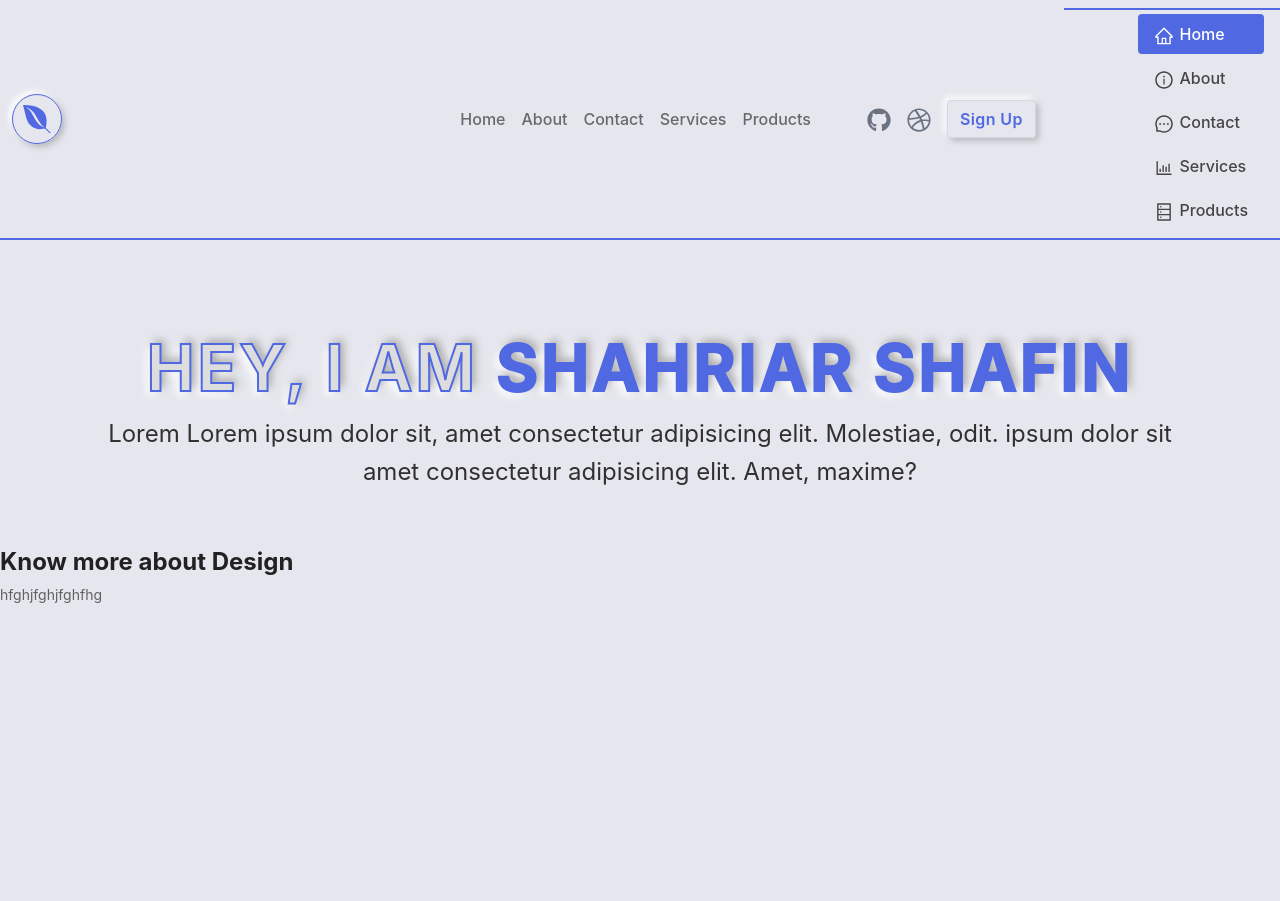
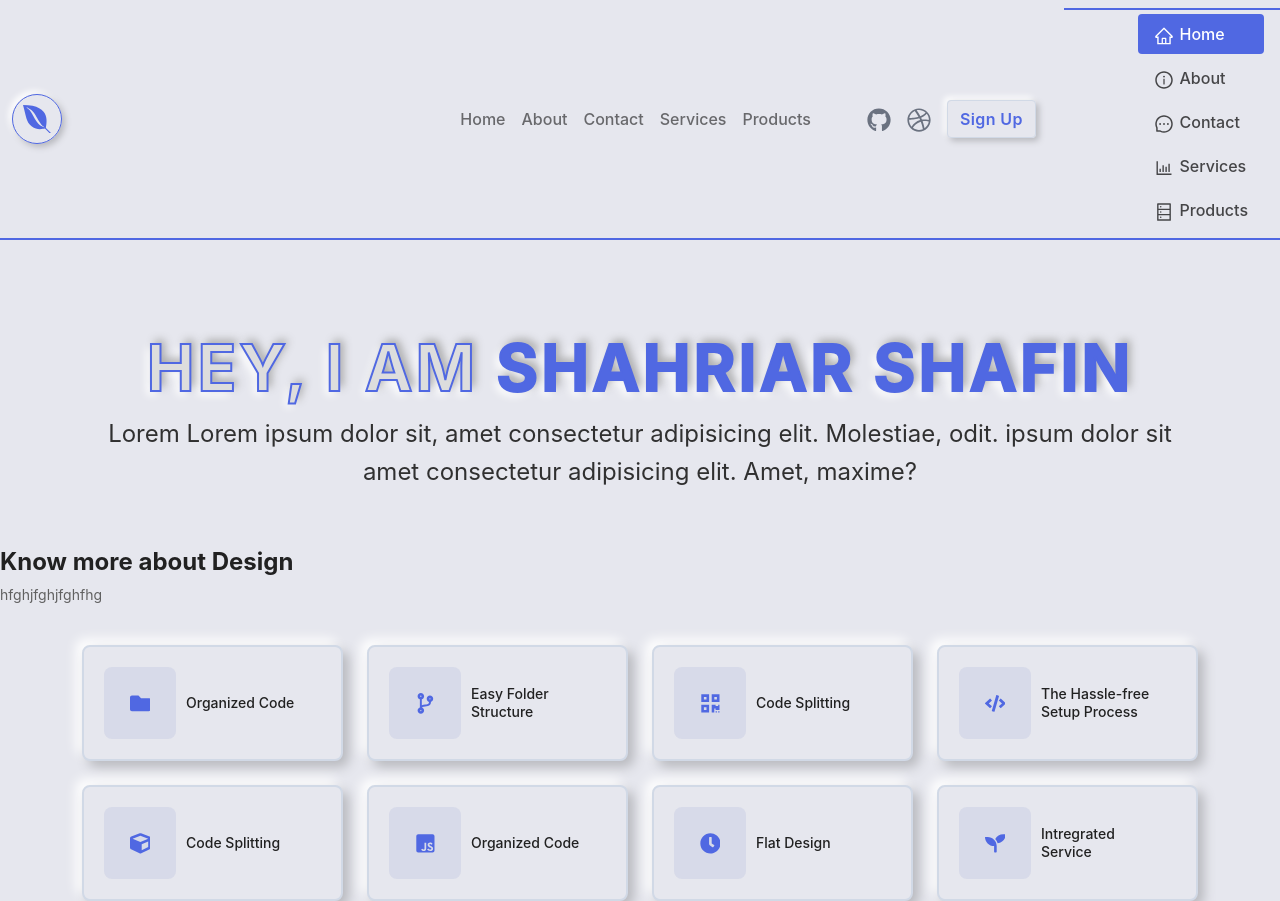
Before and after one commit to shahriarshafin/soft-ui, a Next.js app: page / in a window 1280 px wide. Before the commit the page ends 800 px from the top, so only its background shows below. Built offline with nearby package versions, Linux system fonts and the light colour scheme.

Commit message:
FeatureCard component added

```diff
--- /dev/null
+++ b/components/FeatureCard.jsx
@@ -0,0 +1,56 @@
+import styled from 'styled-components';
+const FeatureCard = (props) => {
+	const { icon, Title } = props;
+	return (
+		<>
+			<div className='col-12 col-lg-3 col-md-6'>
+				<CardWrapper>
+					<WrapChild>
+						<Box>{icon}</Box>
+						<h5>{Title}</h5>
+					</WrapChild>
+				</CardWrapper>
+			</div>
+		</>
+	);
+};
+
+export default FeatureCard;
+
+const CardWrapper = styled.div`
+	background-color: #e6e7ee;
+	padding: 20px;
+	border-radius: 8px;
+	margin-top: 1.5rem !important;
+	border: 2px solid #d1d9e6;
+	box-shadow: 6px 6px 12px #b8b9be, -6px -6px 12px #fff !important;
+	cursor: pointer;
+	transition: all 0.2s ease;
+	&:hover {
+		border: 2px solid #5068e2;
+	}
+	h5 {
+		margin: 10px;
+		font-size: 14px;
+		color: rgb(33, 33, 33);
+		font-weight: 500;
+		line-height: 18px;
+	}
+`;
+const Box = styled.div`
+	min-width: 72px;
+	min-height: 72px;
+	border-radius: 8px;
+	display: flex;
+	align-items: center;
+	justify-content: center;
+	color: #5068e2;
+	background-color: rgba(155, 164, 211, 0.199);
+	svg {
+		font-size: 1.3rem;
+	}
+`;
+const WrapChild = styled.div`
+	display: flex;
+	align-items: center;
+`;
--- a/pages/index.js
+++ b/pages/index.js
@@ -1,9 +1,58 @@
 import 'bootstrap/dist/css/bootstrap.min.css';
+import {
+	FaClock,
+	FaCode,
+	FaCodeBranch,
+	FaCube,
+	FaFolder,
+	FaJsSquare,
+	FaQrcode,
+	FaSeedling,
+} from 'react-icons/fa';
 import BootNav from '../components/BootNav';
+import FeatureCard from '../components/FeatureCard';
 import HeroSection from '../components/HeroSection';
 import SectionInfo from '../components/SectionInfo';
 import GlobalStyle from '../Styles/GlobalStyle';
+// ....
+
 export default function Home() {
+	const icons = [
+		FaFolder,
+		FaCodeBranch,
+		FaQrcode,
+		FaCode,
+		FaCube,
+		FaJsSquare,
+		FaClock,
+		FaSeedling,
+	];
+	const FeatureData = [
+		{
+			title: 'Organized Code',
+		},
+		{
+			title: 'Easy Folder Structure',
+		},
+		{
+			title: 'Code Splitting',
+		},
+		{
+			title: 'The Hassle-free Setup Process',
+		},
+		{
+			title: 'Code Splitting',
+		},
+		{
+			title: 'Organized Code',
+		},
+		{
+			title: 'Flat Design',
+		},
+		{
+			title: 'Intregrated Service',
+		},
+	];
 	return (
 		<>
 			<GlobalStyle />
@@ -13,6 +62,18 @@ export default function Home() {
 				Heading='Know more about Design'
 				Description='hfghjfghjfghfhg'
 			/>
+			<div className='container'>
+				<div className='row'>
+					{FeatureData.map((item, idx) => {
+						const Icon = icons[idx];
+						return (
+							<>
+								<FeatureCard Title={item.title} icon={<Icon />} />
+							</>
+						);
+					})}
+				</div>
+			</div>
 		</>
 	);
 }
```
